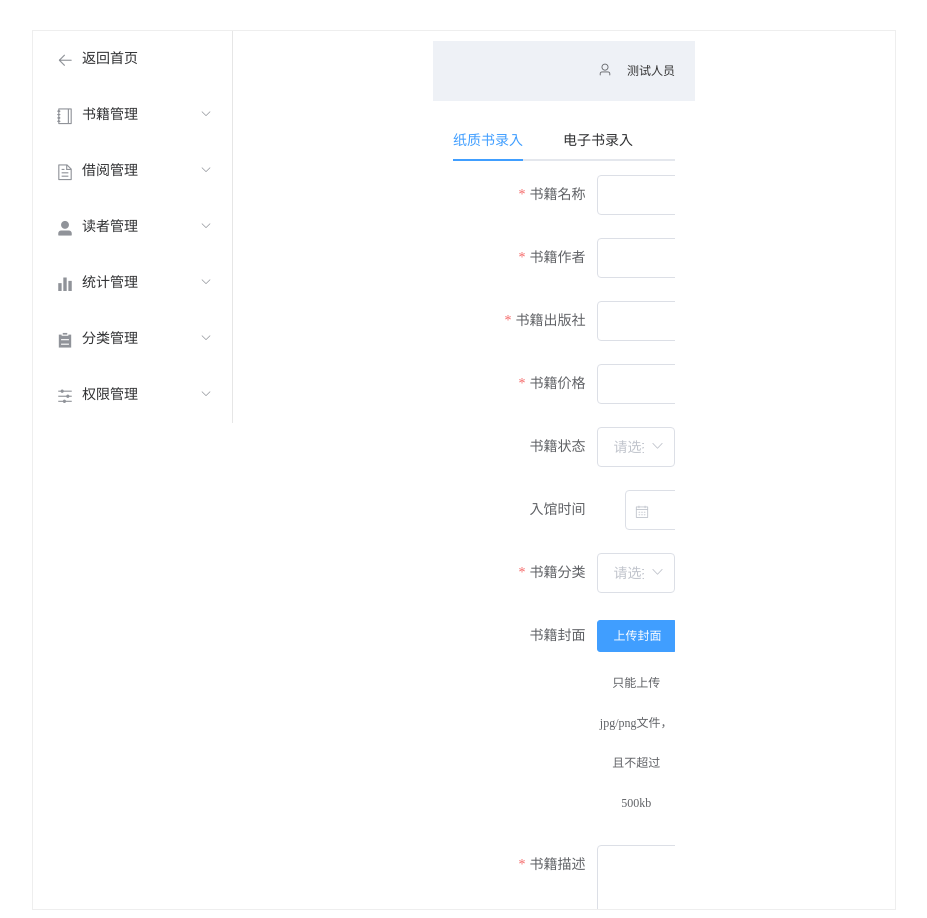
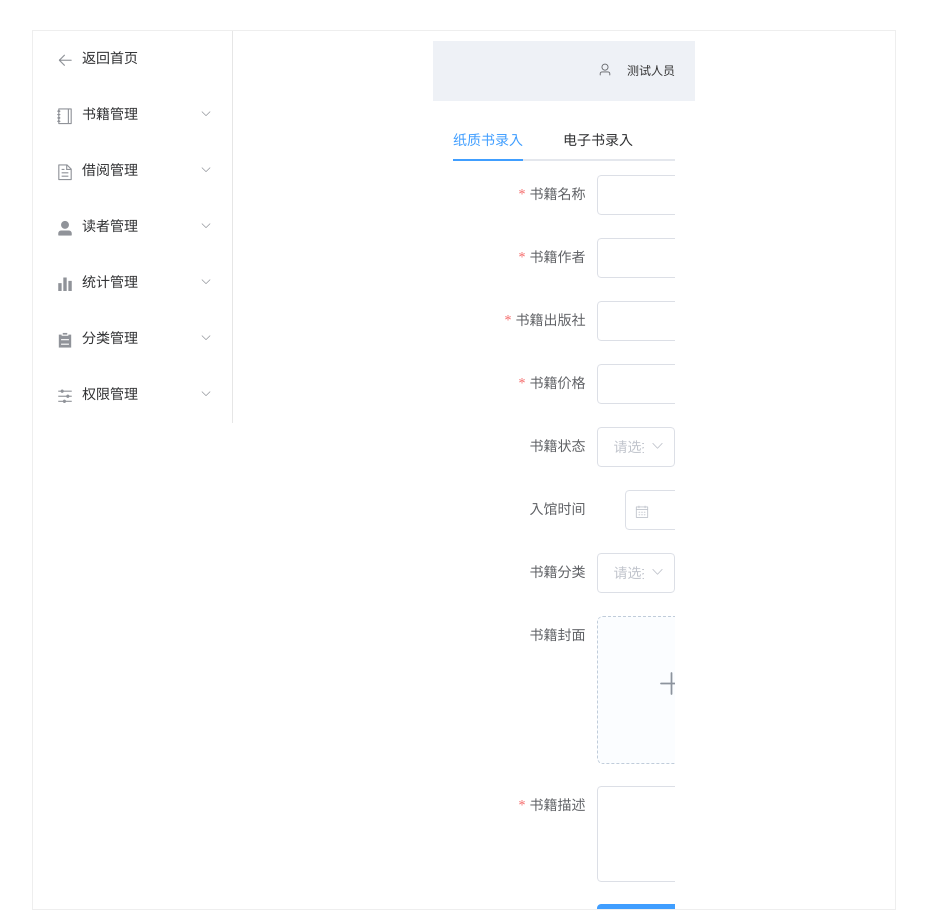
Before and after one commit to dream-cool/Book-front, a Vue app: page /#/back/addBook in a window 1280 px wide. Shown: the whole page, without its empty margins (176-1103 px from the left). Built offline with nearby package versions, Linux system fonts and the light colour scheme; what v-charts would draw is missing.

Commit message:
新增书籍

```diff
--- a/src/components/back/AddBook.vue
+++ b/src/components/back/AddBook.vue
@@ -3,9 +3,9 @@
     <template>
       <el-tabs v-model="activeName" @tab-click="handleClick">
         <el-tab-pane label="纸质书录入" name="first">
-          <el-form :model="book" :rules="bookRules" ref="bookRuleFor" label-width="100px" class="demo-ruleForm">
-            <el-form-item label="书籍名称" prop="name">
-              <el-input v-model="book.name"></el-input>
+          <el-form :model="book" :rules="bookRules" ref="bookRuleForm" label-width="100px" class="demo-ruleForm">
+            <el-form-item label="书籍名称" prop="bookName">
+              <el-input v-model="book.bookName"></el-input>
             </el-form-item>
             <el-form-item label="书籍作者" prop="author">
               <el-input v-model="book.author"></el-input>
@@ -14,10 +14,10 @@
               <el-input v-model="book.published"></el-input>
             </el-form-item>
             <el-form-item label="书籍价格" prop="price">
-              <el-input v-model="book.price"></el-input>
+              <el-input v-model.number="book.price"></el-input>
             </el-form-item>
-            <el-form-item label="书籍状态" prop="status">
-              <el-select v-model="book.status" placeholder="请选择书籍状态">
+            <el-form-item label="书籍状态" prop="bookStatus">
+              <el-select v-model="book.bookStatus" placeholder="请选择书籍状态">
                 <el-option label="在库" value="在库"></el-option>
                 <el-option label="借出" value="借出"></el-option>
                 <el-option label="损坏" value="损坏"></el-option>
@@ -34,34 +34,32 @@
             </el-form-item>
             <el-form-item label="书籍封面" prop="img">
               <el-upload
-                class="upload-demo"
+                :multiple="false"
                 action="https://jsonplaceholder.typicode.com/posts/"
-                :on-preview="handlePreview"
-                :on-remove="handleRemove"
-                :before-remove="beforeRemove"
-                multiple
-                :limit="3"
-                :on-exceed="handleExceed"
-                :file-list="fileList">
-                <el-button size="small" type="primary">上传封面</el-button>
-                <div slot="tip" class="el-upload__tip">只能上传jpg/png文件，且不超过500kb</div>
+                list-type="picture-card"
+                :on-preview="handlePictureCardPreview"
+                :on-remove="handleRemove">
+                <i class="el-icon-plus"></i>
               </el-upload>
+              <el-dialog :visible.sync="dialogVisible">
+                <img width="100%" :src="dialogImageUrl" alt="">
+              </el-dialog>
             </el-form-item>
-            <el-form-item label="书籍描述" prop="desc">
+            <el-form-item label="书籍描述" prop="bookDescribe">
               <el-input :rows="4" maxlength="100"
-                  show-word-limit type="textarea" v-model="book.desc"
+                  show-word-limit type="textarea" v-model="book.bookDescribe"
                   style="width: 500px"></el-input>
             </el-form-item>
             <el-form-item>
-              <el-button type="primary" @click="submitForm('bookRuleFor')">立即创建</el-button>
-              <el-button @click="resetForm('bookRuleFor')">重置</el-button>
+              <el-button type="primary" @click="submitForm('bookRuleForm')">立即创建</el-button>
+              <el-button @click="resetForm('bookRuleForm')">重置</el-button>
             </el-form-item>
           </el-form>
         </el-tab-pane>
           <el-tab-pane label="电子书录入" name="second">
             <el-form :model="ebook" :rules="ebookRules" ref="ebookRuleForm" label-width="100px" class="demo-ruleForm">
-              <el-form-item label="书籍名称" prop="name">
-                <el-input v-model="ebook.name"></el-input>
+              <el-form-item label="书籍名称" prop="bookName">
+                <el-input v-model="ebook.bookName"></el-input>
               </el-form-item>
               <el-form-item label="书籍作者" prop="author">
                 <el-input v-model="ebook.author"></el-input>
@@ -101,9 +99,9 @@
                   <el-button size="small" type="primary">上传文件</el-button>
                 </el-upload>
               </el-form-item>
-              <el-form-item label="书籍描述" prop="desc">
+              <el-form-item label="书籍描述" prop="bookDescribe">
                 <el-input :rows="4" maxlength="100"
-                    show-word-limit type="textarea" v-model="ebook.desc"
+                    show-word-limit type="textarea" v-model="ebook.bookDescribe"
                     style="width: 500px"></el-input>
               </el-form-item>
               <el-form-item>
@@ -118,31 +116,32 @@
 </template>
 
 <script>
+import axios from 'axios'
 export default {
   data () {
     return {
       activeName: 'first',
       fileList: [],
       book: {
-        name: '',
+        bookName: '',
         author: '',
         published: '',
         price: '',
-        status: '',
+        bookStatus: '',
         inputTime: '',
         category: '',
-        desc: ''
+        bookDescribe: ''
       },
       ebook: {
-        name: '',
+        bookName: '',
         author: '',
         published: '',
         category: '',
         locationg: '',
-        desc: ''
+        bookDescribe: ''
       },
       bookRules: {
-        name: [
+        bookName: [
           { required: true, message: '请输入书籍名称', trigger: 'blur' },
           { min: 3, max: 10, message: '长度在 3 到 10 个字符', trigger: 'blur' }
         ],
@@ -162,14 +161,14 @@ export default {
           { type: 'date', required: true, message: '请选择日期', trigger: 'change' }
         ],
         category: [
-          { type: 'array', required: true, message: '请至少选择类别', trigger: 'change' }
+
         ],
-        desc: [
+        bookDescribe: [
           { required: true, message: '请填写书籍描述', trigger: 'blur' }
         ]
       },
       ebookRules: {
-        name: [
+        bookName: [
           { required: true, message: '请输入书籍名称', trigger: 'blur' },
           { min: 3, max: 10, message: '长度在 3 到 10 个字符', trigger: 'blur' }
         ],
@@ -178,22 +177,36 @@ export default {
           { min: 3, max: 10, message: '长度在 3 到 10 个字符', trigger: 'blur' }
         ],
         category: [
-          { type: 'array', required: true, message: '请至少选择类别', trigger: 'change' }
+          // { type: 'array', required: true, message: '请至少选择类别', trigger: 'change' }
         ],
-        desc: [
+        bookDescribe: [
           { required: true, message: '请填写书籍描述', trigger: 'blur' }
         ]
-      }
+      },
+      dialogImageUrl: '',
+      dialogVisible: false
     }
   },
   methods: {
     submitForm (formName) {
       this.$refs[formName].validate((valid) => {
         if (valid) {
-          alert('submit!')
+          if(formName == 'bookRuleForm'){
+            this.addBook(this.book)
+          } else {
+            this.addBook(this.ebook)
+          }
         } else {
-          console.log('error submit!!')
           return false;
+        }
+      })
+    },
+    addBook(book){
+      axios.post('/book',book).then(res => {
+        if(res.data.code == 200){
+          this.$message(res.data.message);
+        } else {
+          this.$message.error(res.data.message);
         }
       })
     },
```
